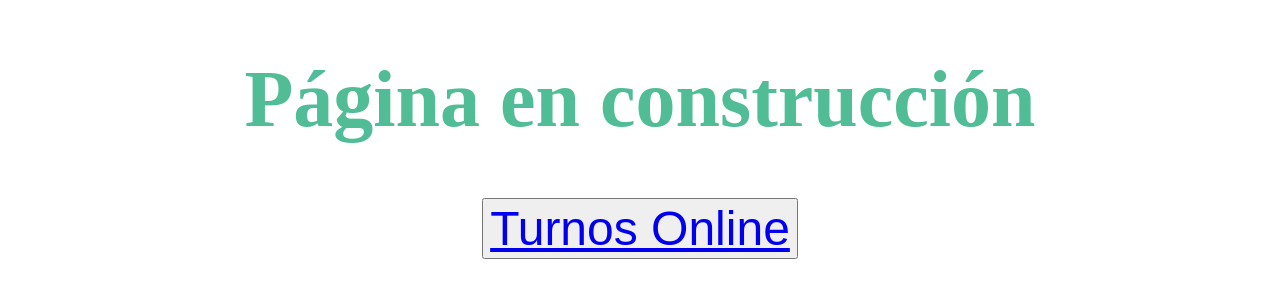
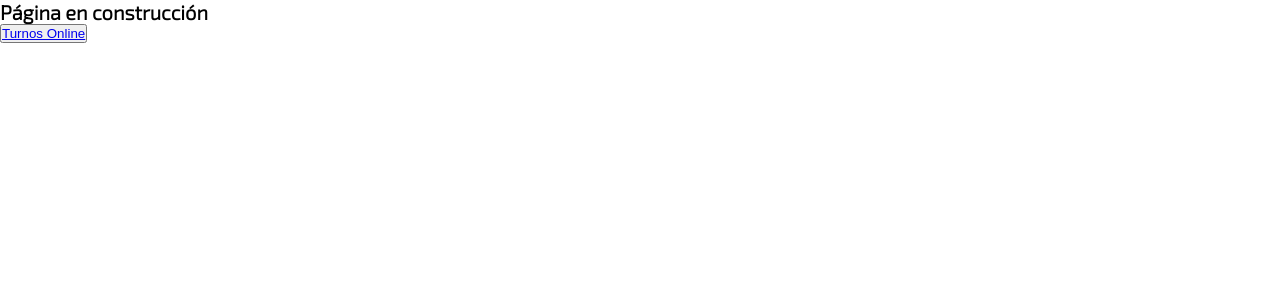
Before and after one commit to MatiasKehler/Proyecto_Brandsen, a plain HTML site: page index.html in a window 1280 px wide. Drawn offline with Linux system fonts and the light colour scheme.

Commit message:
Agregamos SCSS a nuestro proyecto

```diff
--- /dev/null
+++ b/SCSS/_basic_parameters.scss
@@ -0,0 +1,18 @@
+/* FONT */
+
+@import url('https://fonts.googleapis.com/css2?family=Exo+2:wght@300&family=Exo:wght@100&display=swap');
+
+/* GENERAL */
+
+* {
+    margin: 0;
+    padding: 0;
+}
+
+html {
+    font-size: 62.5%;
+
+    body {
+        font-family: 'Exo 2', sans-serif;
+    }
+}
--- /dev/null
+++ b/SCSS/_variables.scss
@@ -0,0 +1,2 @@
+$text-Color-1: #50bd96;
+$text-Color-2: #1f6a8a;
--- /dev/null
+++ b/SCSS/style.scss
@@ -0,0 +1,4 @@
+/* IMPORTS */
+
+@import "basic_parameters";
+@import "variables";
```
Also changed, not shown: CSS/style.css, 1 other file.
